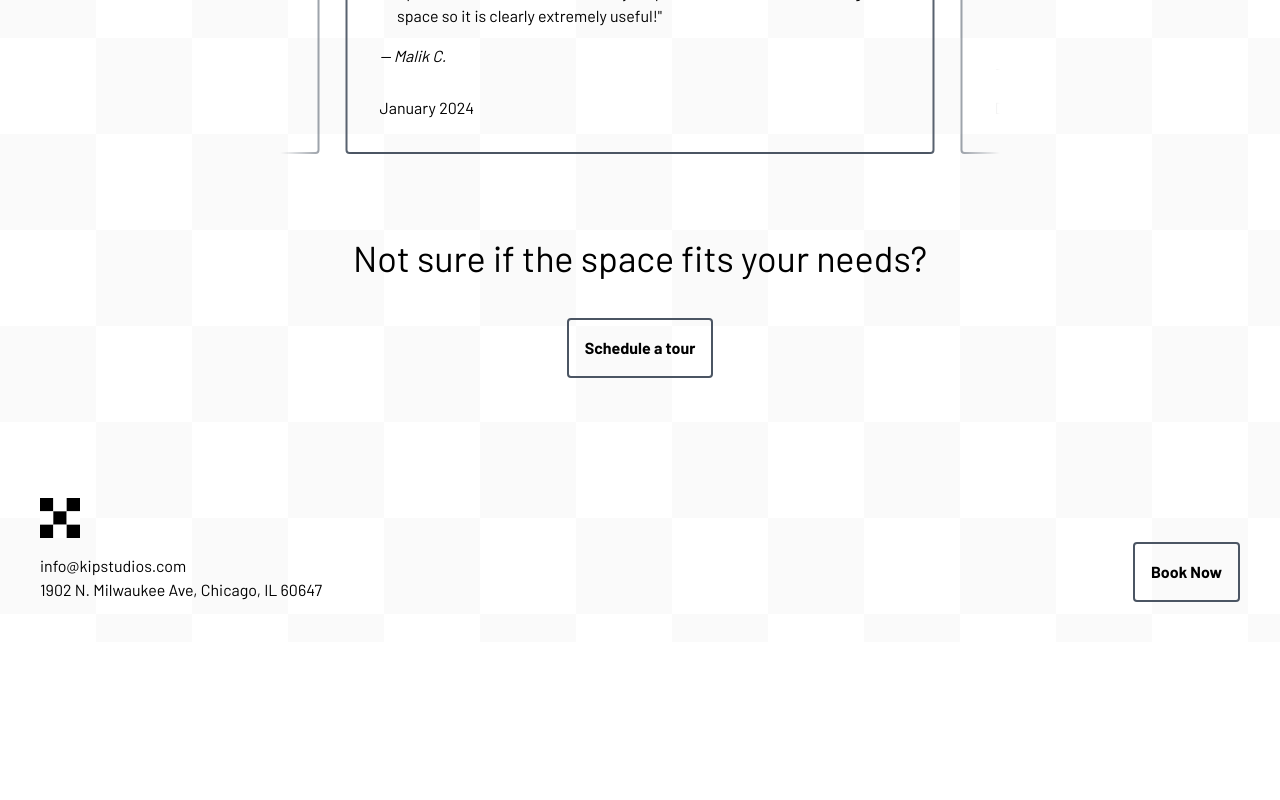
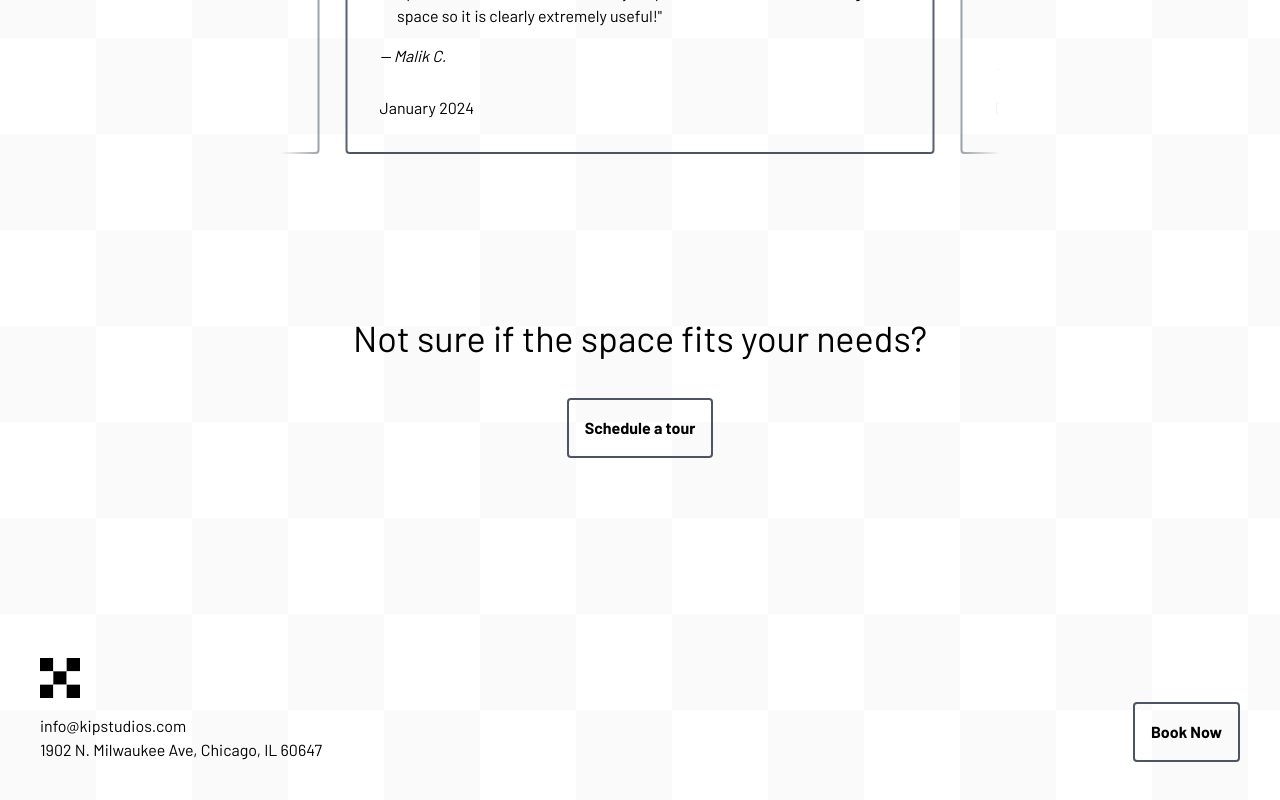
Before and after one commit to yunggarlic/kipstudios, a Next.js app: page / in a window 1280 px wide. Shown: the part 2458-3258 px from the top of the page. Before the commit the page ends 3100 px from the top, so only its background shows below. Built offline with nearby package versions, Linux system fonts and the light colour scheme.

Commit message:
adds default container padding

```diff
--- a/src/components/ScheduleTour.tsx
+++ b/src/components/ScheduleTour.tsx
@@ -1,6 +1,6 @@
 const ScheduleTour = () => {
   return (
-    <div className="w-full container-default flex flex-col items-center gap-10">
+    <div className="w-full py-10 desktop:py-20 container-default flex flex-col items-center gap-10">
       <h2>Not sure if the space fits your needs?</h2>
       <a
         target="_blank"
```
